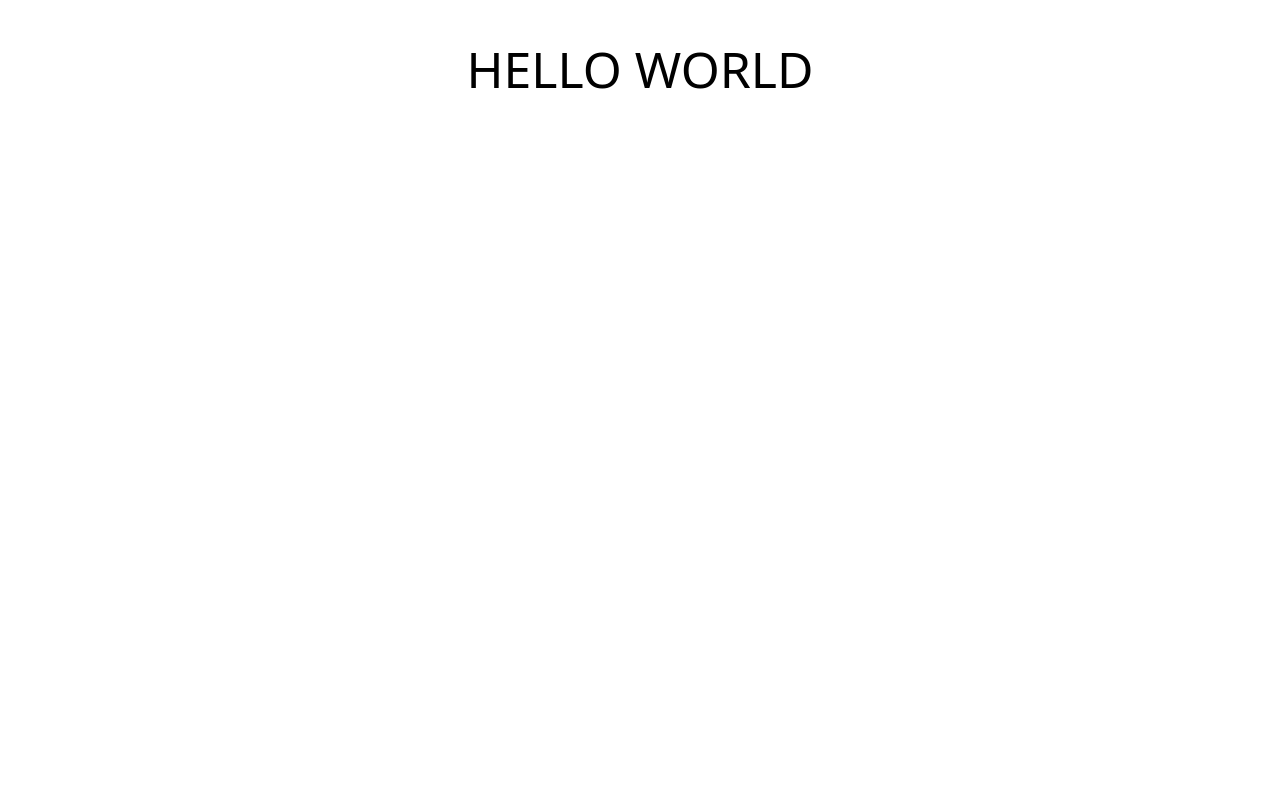
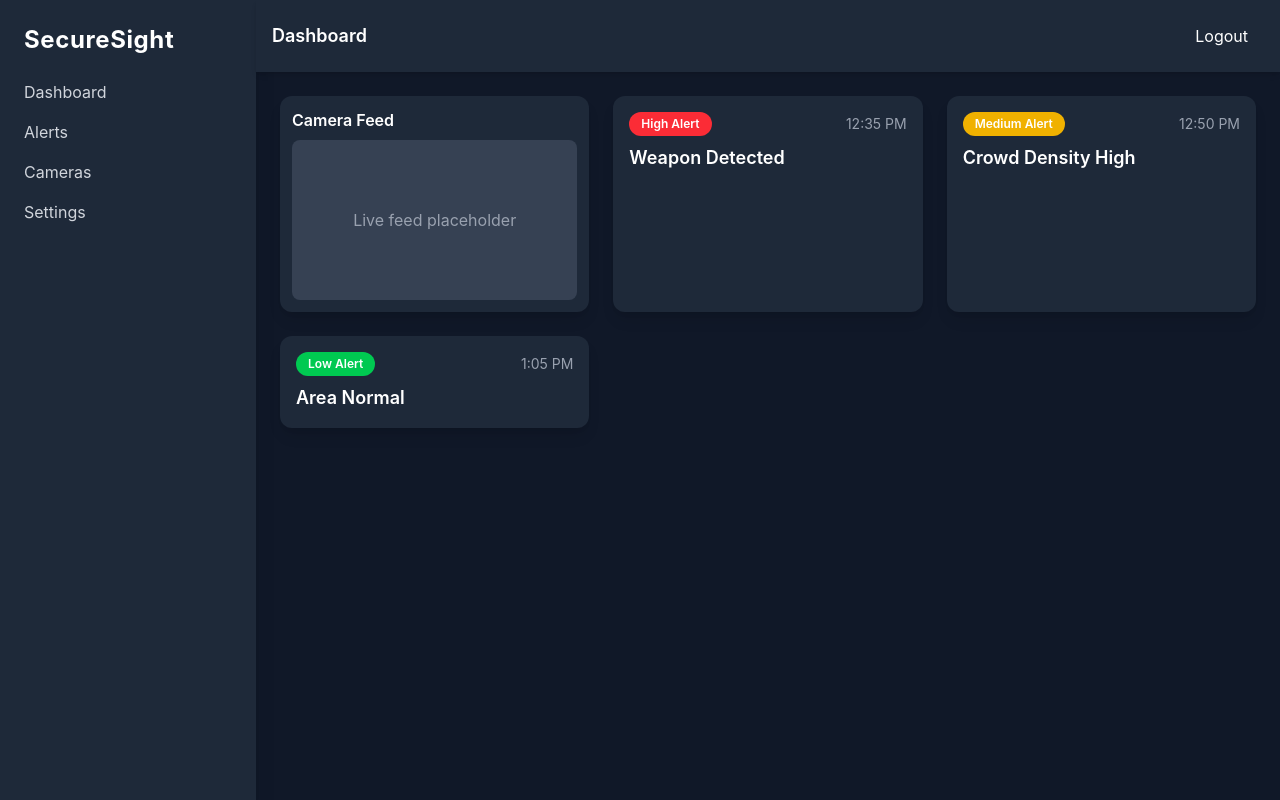
Before and after one commit to Mafuj-dev/SecureSight, a React (Vite) app: page / in a window 1280 px wide. Built offline with nearby package versions, Linux system fonts and the light colour scheme.

Commit message:
basic structure

```diff
--- a/src/App.jsx
+++ b/src/App.jsx
@@ -1,12 +1,17 @@
-import { useState } from 'react'
-import reactLogo from './assets/react.svg'
-import viteLogo from '/vite.svg'
-import './App.css'
+import { Sidebar } from "./components/Sidebar";
+import { Navbar } from "./components/Navbar";
+import Dashboard from "./pages/Dashboard";
 
-function App() {
-  const [count, setCount] = useState(0)
-
-  return <div className="text-[50px]">HELLO WORLD</div>
+export default function App() {
+  return (
+    <div className="flex min-h-screen bg-gray-900 text-white">
+      <Sidebar />
+      <div className="flex-1 flex flex-col">
+        <Navbar />
+        <main className="flex-1 p-6 overflow-y-auto">
+          <Dashboard />
+        </main>
+      </div>
+    </div>
+  );
 }
-
-export default App
--- /dev/null
+++ b/src/components/AlertCard.jsx
@@ -0,0 +1,15 @@
+export const AlertCard = ({ title, time, level }) => {
+  const color =
+    level === "High" ? "bg-red-500" : level === "Medium" ? "bg-yellow-500" : "bg-green-500";
+  return (
+    <div className="bg-gray-800 p-4 rounded-xl shadow-lg hover:shadow-2xl transition-all">
+      <div className="flex justify-between items-center mb-2">
+        <span className={`${color} px-3 py-1 text-xs rounded-full font-semibold`}>
+          {level} Alert
+        </span>
+        <span className="text-gray-400 text-sm">{time}</span>
+      </div>
+      <h3 className="text-lg font-semibold">{title}</h3>
+    </div>
+  );
+};
--- /dev/null
+++ b/src/components/CameraFeed.jsx
@@ -0,0 +1,8 @@
+export const CameraFeed = () => (
+  <div className="bg-gray-800 rounded-xl p-3 shadow-lg hover:shadow-2xl transition-all">
+    <h3 className="font-semibold mb-2">Camera Feed</h3>
+    <div className="aspect-video bg-gray-700 flex items-center justify-center rounded-lg">
+      <span className="text-gray-400">Live feed placeholder</span>
+    </div>
+  </div>
+);
--- /dev/null
+++ b/src/components/Navbar.jsx
@@ -0,0 +1,8 @@
+export const Navbar = () => (
+  <header className="bg-gray-800 p-4 flex justify-between items-center shadow-md">
+    <h2 className="text-lg font-semibold">Dashboard</h2>
+    <button className="bg-primary hover:bg-teal-600 px-4 py-2 rounded-lg">
+      Logout
+    </button>
+  </header>
+);
--- /dev/null
+++ b/src/components/Sidebar.jsx
@@ -0,0 +1,13 @@
+export const Sidebar = () => (
+  <aside className="w-64 bg-gray-800 p-6 flex flex-col space-y-6 shadow-xl">
+    <h1 className="text-2xl font-bold text-primary tracking-wide">
+      SecureSight
+    </h1>
+    <nav className="space-y-4 text-gray-300">
+      <a href="#" className="block hover:text-primary">Dashboard</a>
+      <a href="#" className="block hover:text-primary">Alerts</a>
+      <a href="#" className="block hover:text-primary">Cameras</a>
+      <a href="#" className="block hover:text-primary">Settings</a>
+    </nav>
+  </aside>
+);
--- a/src/index.css
+++ b/src/index.css
@@ -1 +1,9 @@
 @import "tailwindcss";
+@tailwind base;
+@tailwind components;
+@tailwind utilities;
+
+body {
+  @apply bg-gray-900 text-white;
+  font-family: 'Inter', sans-serif;
+}
--- /dev/null
+++ b/src/pages/Dashboard.jsx
@@ -0,0 +1,13 @@
+import { CameraFeed } from "../components/CameraFeed";
+import { AlertCard } from "../components/AlertCard";
+
+export default function Dashboard() {
+  return (
+    <div className="grid grid-cols-1 lg:grid-cols-2 xl:grid-cols-3 gap-6">
+      <CameraFeed />
+      <AlertCard title="Weapon Detected" time="12:35 PM" level="High" />
+      <AlertCard title="Crowd Density High" time="12:50 PM" level="Medium" />
+      <AlertCard title="Area Normal" time="1:05 PM" level="Low" />
+    </div>
+  );
+}
```
Also changed, not shown: src/components/DashboardCards.jsx (added), src/pages/Alerts.jsx (added), src/pages/CameraView.jsx (added), src/pages/Settings.jsx (added).
